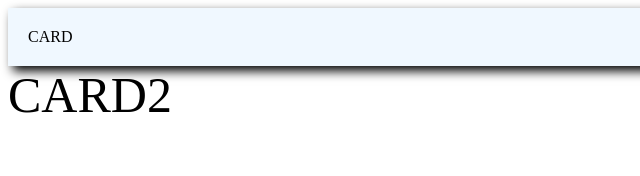
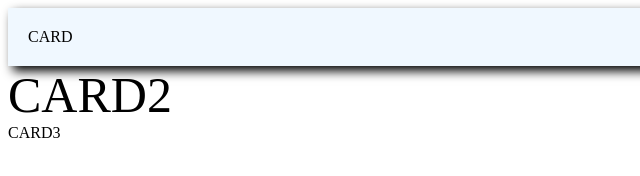
Before and after one commit to The-Jose/git01, a plain HTML site: page index.html in a window 1280 px wide. Shown: the full height of the page, 0-640 px from the left. Drawn offline with Linux system fonts and the light colour scheme.

Commit message:
agregado de tercera card

```diff
--- a/index.html
+++ b/index.html
@@ -9,5 +9,6 @@
 <body>
     <div class="card">CARD</div>
     <div class="card2">CARD2</div>
+    <div class="card3">CARD3</div>
 </body>
 </html>
```
